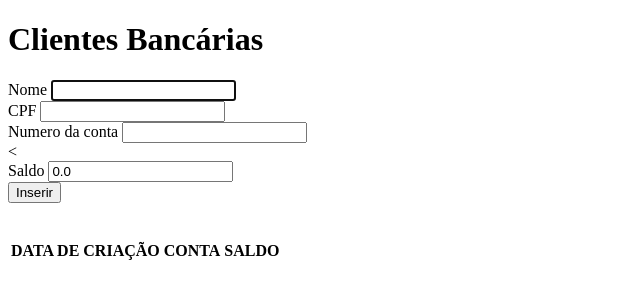
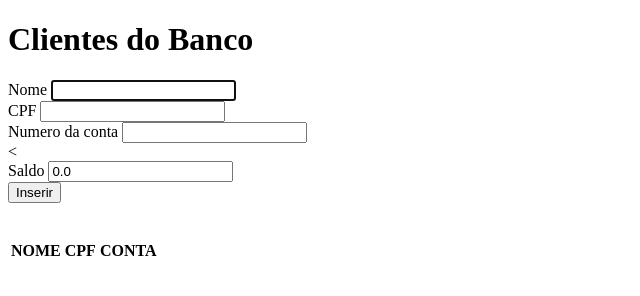
Before and after one commit to henrique15775/Programa-oWeb--Pr-tica-01, a website with bundled scripts: page app/clientes.html in a window 1280 px wide. Shown: the whole page, without its empty margins (0-640 px from the left). Built offline with nearby package versions, Linux system fonts and the light colour scheme.

Commit message:
Update clientes.html

```diff
--- a/app/clientes.html
+++ b/app/clientes.html
@@ -6,7 +6,7 @@
 </head>
 <body>
 
-<h1 class="text-center">Clientes Bancárias</h1>
+<h1 class="text-center">Clientes do Banco</h1>
 
 <div id="mensagemView"></div>
 
@@ -42,9 +42,9 @@
 <table>
     <thead>
     <tr>
-        <th>DATA DE CRIAÇÃO</th>
+        <th>NOME</th>
+        <th>CPF</th>
         <th>CONTA</th>
-        <th>SALDO</th>
     </tr>
     </thead>
 
```
